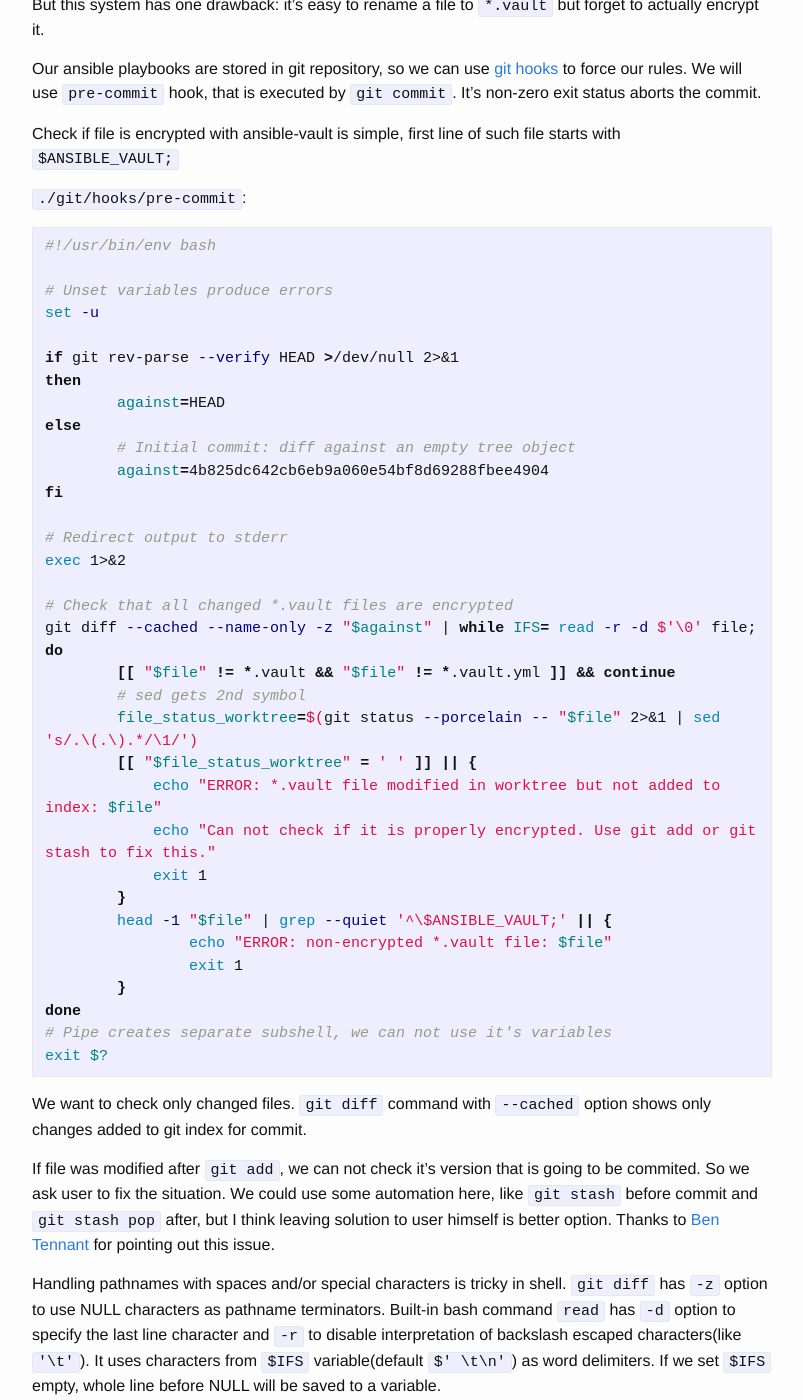
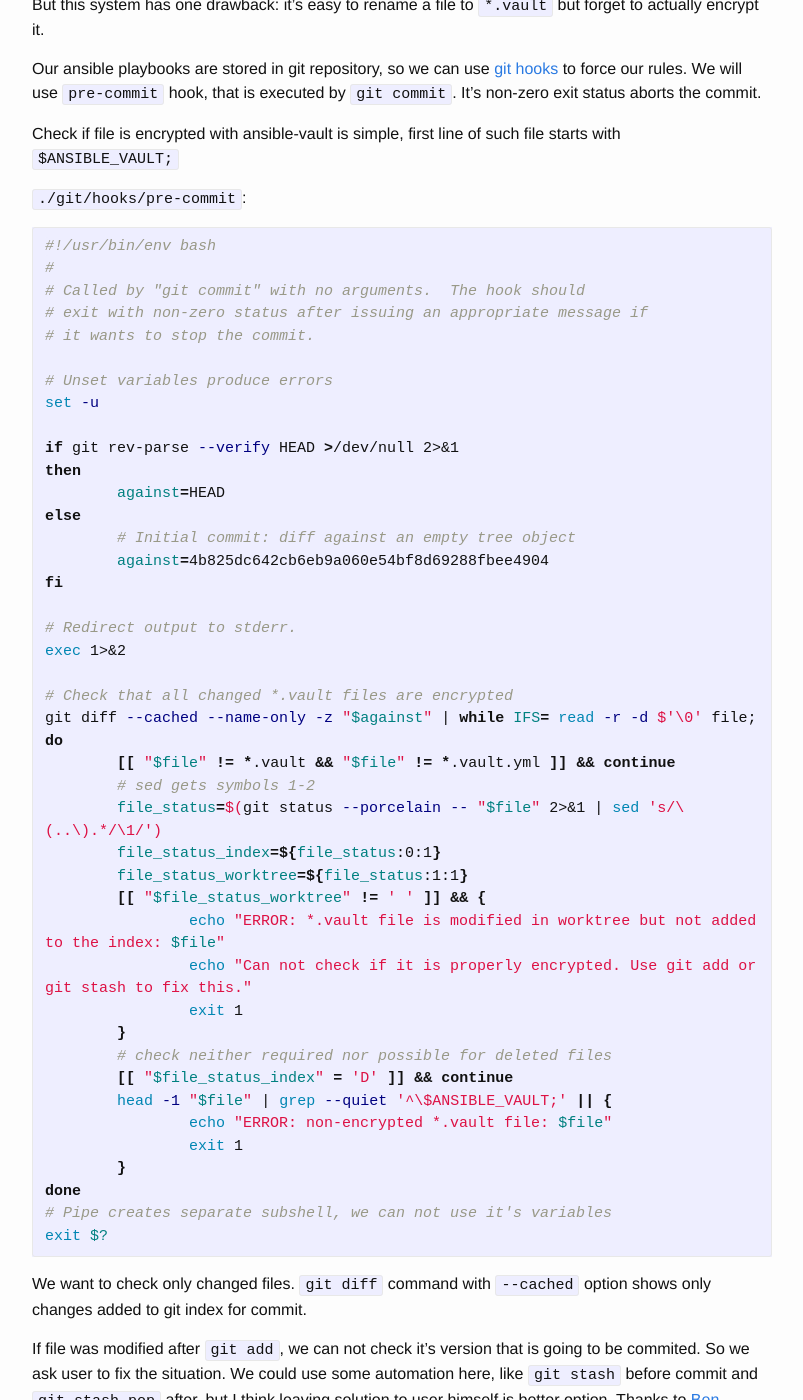
Before and after one commit to selivan/selivan.github.io, a Jekyll site: the page built from _posts/2017-04-08-ansible-check-on-commit-vault-files-are-encrypted.md, in a window 1280 px wide and 1400 px high, scrolled down 314 px. Shown: the whole window, without its empty margins (238-1041 px from the left). Built offline with Jekyll 4.4.1, drawn with Linux system fonts in a browser that asks for light colours; comment, search, counter and statistics services are not loaded.

Commit message:
post: fix

````diff
--- a/_posts/2017-04-08-ansible-check-on-commit-vault-files-are-encrypted.md
+++ b/_posts/2017-04-08-ansible-check-on-commit-vault-files-are-encrypted.md
@@ -16,35 +16,43 @@ Check if file is encrypted with ansible-vault is simple, first line of such file
 
 ```bash
 #!/usr/bin/env bash
+#
+# Called by "git commit" with no arguments.  The hook should
+# exit with non-zero status after issuing an appropriate message if
+# it wants to stop the commit.
 
 # Unset variables produce errors
 set -u
 
 if git rev-parse --verify HEAD >/dev/null 2>&1
 then
-        against=HEAD
+	against=HEAD
 else
-        # Initial commit: diff against an empty tree object
-        against=4b825dc642cb6eb9a060e54bf8d69288fbee4904
+	# Initial commit: diff against an empty tree object
+	against=4b825dc642cb6eb9a060e54bf8d69288fbee4904
 fi
 
-# Redirect output to stderr
+# Redirect output to stderr.
 exec 1>&2
 
 # Check that all changed *.vault files are encrypted
 git diff --cached --name-only -z "$against" | while IFS= read -r -d $'\0' file; do
-        [[ "$file" != *.vault && "$file" != *.vault.yml ]] && continue
-        # sed gets 2nd symbol
-        file_status_worktree=$(git status --porcelain -- "$file" 2>&1 | sed 's/.\(.\).*/\1/')
-        [[ "$file_status_worktree" = ' ' ]] || {
-            echo "ERROR: *.vault file modified in worktree but not added to index: $file"
-            echo "Can not check if it is properly encrypted. Use git add or git stash to fix this."
-            exit 1
-        }
-        head -1 "$file" | grep --quiet '^\$ANSIBLE_VAULT;' || {
-                echo "ERROR: non-encrypted *.vault file: $file"
-                exit 1
-        }
+	[[ "$file" != *.vault && "$file" != *.vault.yml ]] && continue
+	# sed gets symbols 1-2
+	file_status=$(git status --porcelain -- "$file" 2>&1 | sed 's/\(..\).*/\1/')
+	file_status_index=${file_status:0:1}
+	file_status_worktree=${file_status:1:1}
+	[[ "$file_status_worktree" != ' ' ]] && {
+		echo "ERROR: *.vault file is modified in worktree but not added to the index: $file"
+		echo "Can not check if it is properly encrypted. Use git add or git stash to fix this."
+		exit 1
+	}
+	# check neither required nor possible for deleted files
+	[[ "$file_status_index" = 'D' ]] && continue
+	head -1 "$file" | grep --quiet '^\$ANSIBLE_VAULT;' || {
+		echo "ERROR: non-encrypted *.vault file: $file"
+		exit 1
+	}
 done
 # Pipe creates separate subshell, we can not use it's variables
 exit $?
````
